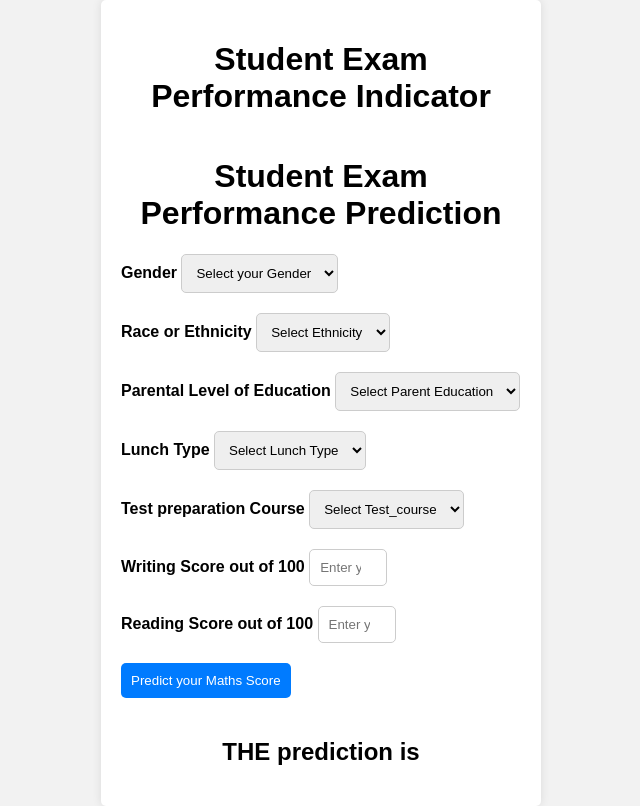
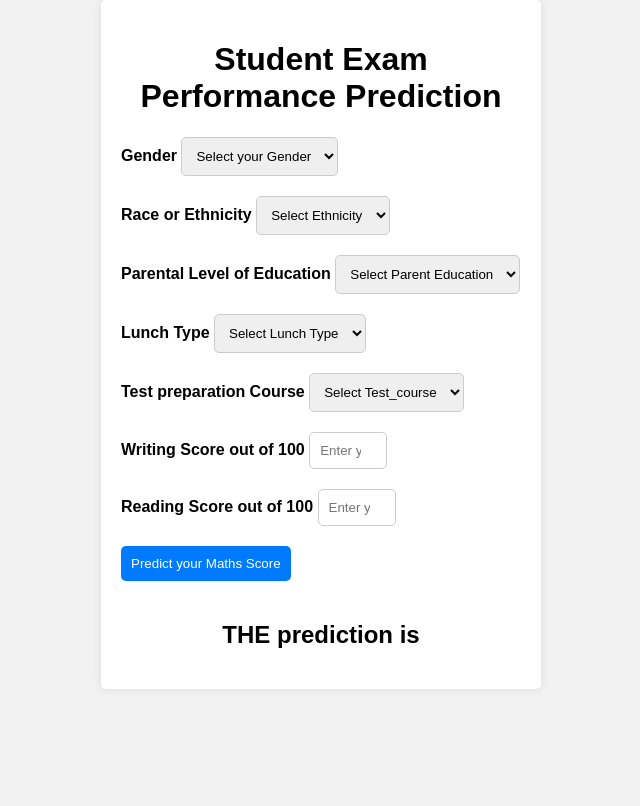
Before and after one commit to zehowrld/MLproject, a Flask app: page / in a window 1280 px wide. Shown: the whole page, without its empty margins (319-959 px from the left). After the commit the page ends 689 px from the top, so only its background shows below. Run offline with Flask 3, Linux system fonts and the light colour scheme.

Commit message:
update web app

```diff
--- a/templates/index.html
+++ b/templates/index.html
@@ -58,7 +58,7 @@
 </head>
 <body>
     <div class="login">
-        <h1>Student Exam Performance Indicator</h1>
+
 
         <form action="{{ url_for('predict_datapoint')}}" method="post">
             <h1>
```
